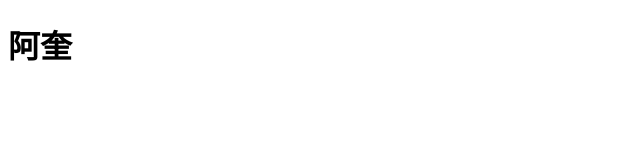
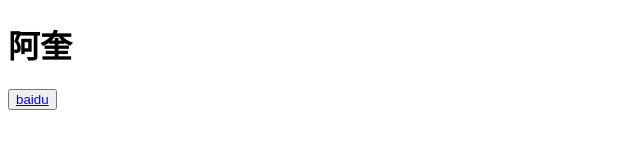
Before and after one commit to KUI6/KUI6.github.io, a plain HTML site: page index.html in a window 1280 px wide. Shown: the whole page, without its empty margins (0-640 px from the left). Drawn offline with Linux system fonts and the light colour scheme.

Commit message:
Update index.html

```diff
--- a/index.html
+++ b/index.html
@@ -8,5 +8,6 @@
 <h1>
     阿奎
 </h1>
+<button><a href="www.baidu.com"> baidu</a></button>
 </body>
 </html>
```
